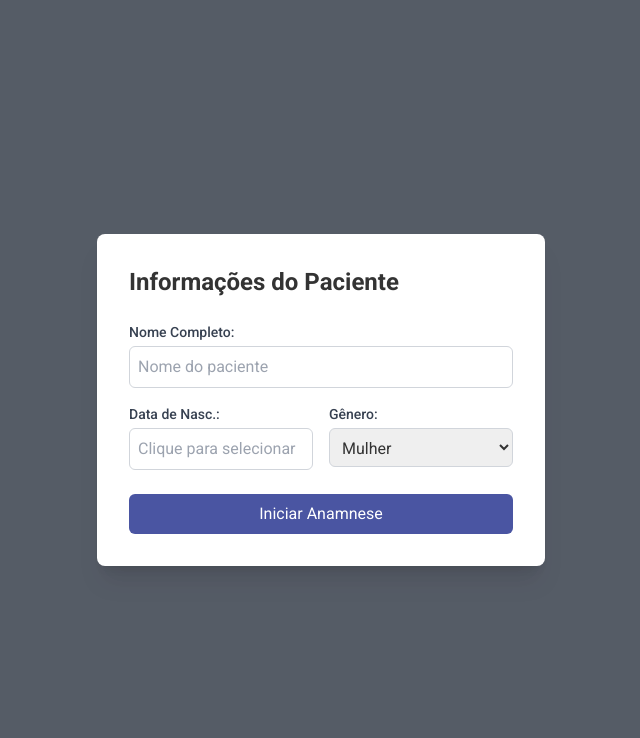
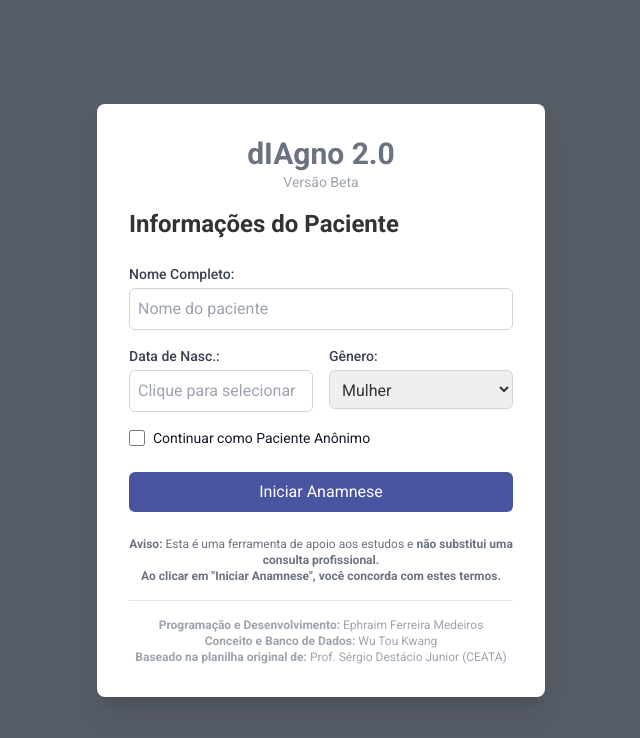
Before and after one commit to nkimg/dIAgno2, a React (Vite) app: page / in a window 1280 px wide. Shown: the top 738 px of the page, without its empty margins (319-959 px from the left). Built offline with nearby package versions, Linux system fonts and the light colour scheme; no server answers; what chartjs-chart-matrix would draw is missing.

Commit message:
feat: Adiciona funcionalidade de paciente anônimo

```diff
--- a/src/components/PatientInfoModal.jsx
+++ b/src/components/PatientInfoModal.jsx
@@ -1,27 +1,34 @@
+// src/components/PatientInfoModal.jsx - VERSÃO COM PACIENTE ANÔNIMO
+
 import React, { useState } from 'react';
-// <<< MUDANÇA 1: Importar o componente DatePicker e seu CSS
 import DatePicker from 'react-datepicker';
 import "react-datepicker/dist/react-datepicker.css";
 
 function PatientInfoModal({ onStart }) {
   const [name, setName] = useState('');
-  // <<< MUDANÇA 2: O estado agora pode ser 'null' ou um objeto Date
   const [birthDate, setBirthDate] = useState(null);
   const [gender, setGender] = useState('female');
 
+  // <<< MUDANÇA 1: Adicionar um novo estado para controlar o checkbox
+  const [isAnonymous, setIsAnonymous] = useState(false);
+
   const handleStart = () => {
-    if (!name || !birthDate) {
-      alert('Por favor, preencha o nome e a data de nascimento.');
+    // <<< MUDANÇA 2: Lógica de validação atualizada
+    // Agora, o nome só é obrigatório se o checkbox NÃO estiver marcado.
+    // A data de nascimento continua obrigatória.
+    if ((!name && !isAnonymous) || !birthDate) {
+      alert('Por favor, preencha a data de nascimento e o nome, ou marque a opção de paciente anônimo.');
       return;
     }
+
     const ageDifMs = Date.now() - birthDate.getTime();
     const ageDate = new Date(ageDifMs);
     const age = Math.abs(ageDate.getUTCFullYear() - 1970);
 
     onStart({
-      name,
-      // Passamos a data como um objeto Date
-      birthDate: birthDate.toISOString().split('T')[0], // formato YYYY-MM-DD
+      // <<< MUDANÇA 3: Se for anônimo, usa um nome padrão. Senão, usa o nome digitado.
+      name: isAnonymous ? 'Paciente Anônimo' : name,
+      birthDate: birthDate.toISOString().split('T')[0],
       gender,
       age,
       genderLabel: gender === 'male' ? 'Homem' : 'Mulher'
@@ -31,25 +38,32 @@ function PatientInfoModal({ onStart }) {
   return (
     <div className="fixed inset-0 bg-gray-800 bg-opacity-75 flex items-center justify-center z-50">
       <div className="bg-white p-8 rounded-lg shadow-xl w-full max-w-md">
-        {/* ... (cabeçalho do modal não muda) ... */}
+        <div className="text-center mb-4">
+          <h1 className="text-3xl font-bold text-gray-500">dIAgno 2.0</h1>
+          <p className="text-sm text-gray-400">Versão Beta</p>
+        </div>
         <h2 className="text-2xl font-bold mb-6 font-sans">Informações do Paciente</h2>
         <div className="space-y-4">
-          <div>
-            <label htmlFor="patient-name" className="block text-sm font-medium text-gray-700 mb-1">Nome Completo:</label>
-            <input type="text" id="patient-name" value={name} onChange={(e) => setName(e.target.value)} className="w-full p-2 border border-gray-300 rounded-md" placeholder="Nome do paciente" />
-          </div>
+
+          {/* <<< MUDANÇA 4: O campo de nome agora só aparece se NÃO for anônimo */}
+          {!isAnonymous && (
+            <div>
+              <label htmlFor="patient-name" className="block text-sm font-medium text-gray-700 mb-1">Nome Completo:</label>
+              <input type="text" id="patient-name" value={name} onChange={(e) => setName(e.target.value)} className="w-full p-2 border border-gray-300 rounded-md" placeholder="Nome do paciente" />
+            </div>
+          )}
+
           <div className="grid grid-cols-2 gap-4">
             <div>
               <label htmlFor="birth-date" className="block text-sm font-medium text-gray-700 mb-1">Data de Nasc.:</label>
-              {/* <<< MUDANÇA 3: Substituímos o input pelo componente DatePicker */}
               <DatePicker
                 selected={birthDate}
                 onChange={(date) => setBirthDate(date)}
                 dateFormat="dd/MM/yyyy"
                 showYearDropdown
                 showMonthDropdown
-                dropdownMode="select" // Permite rolar facilmente pelos anos/meses
-                yearDropdownItemNumber={100} // Mostra 100 anos no dropdown
+                dropdownMode="select"
+                yearDropdownItemNumber={100}
                 scrollableYearDropdown
                 placeholderText="Clique para selecionar"
                 className="w-full p-2 border border-gray-300 rounded-md"
@@ -63,9 +77,35 @@ function PatientInfoModal({ onStart }) {
               </select>
             </div>
           </div>
+
+          {/* <<< MUDANÇA 5: Adicionar o checkbox */}
+          <div className="flex items-center mt-4">
+            <input
+              id="anonymous-checkbox"
+              type="checkbox"
+              checked={isAnonymous}
+              onChange={(e) => setIsAnonymous(e.target.checked)}
+              className="h-4 w-4 rounded border-gray-300 text-primary focus:ring-primary"
+            />
+            <label htmlFor="anonymous-checkbox" className="ml-2 block text-sm text-gray-900">
+              Continuar como Paciente Anônimo
+            </label>
+          </div>
+
         </div>
         <button onClick={handleStart} className="mt-6 w-full bg-primary text-white py-2 rounded-md hover:bg-opacity-90 transition">Iniciar Anamnese</button>
-        {/* ... (rodapé do modal não muda) ... */}
+        <div className="mt-6 text-center">
+          <p className="text-xs text-gray-500">
+            <strong>Aviso:</strong> Esta é uma ferramenta de apoio aos estudos e <strong>não substitui uma consulta profissional.</strong><br/> <strong>Ao clicar em "Iniciar Anamnese", você concorda com estes termos.</strong>
+          </p>
+           <div className="mt-4 border-t border-gray-200 pt-4">
+            <p className="text-xs text-gray-400">
+              <strong>Programação e Desenvolvimento:</strong> Ephraim Ferreira Medeiros<br />
+              <strong>Conceito e Banco de Dados:</strong> Wu Tou Kwang<br />
+              <strong>Baseado na planilha original de:</strong> Prof. Sérgio Destácio Junior (CEATA)
+            </p>
+          </div>
+        </div>
       </div>
     </div>
   );
```
